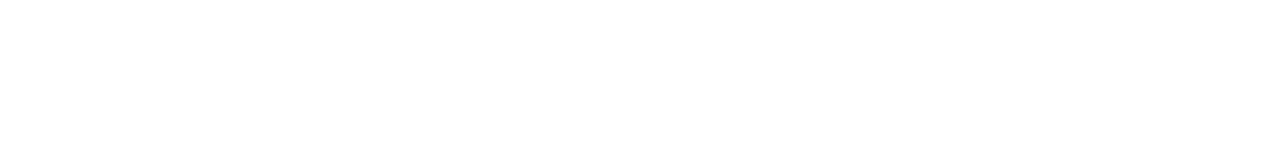
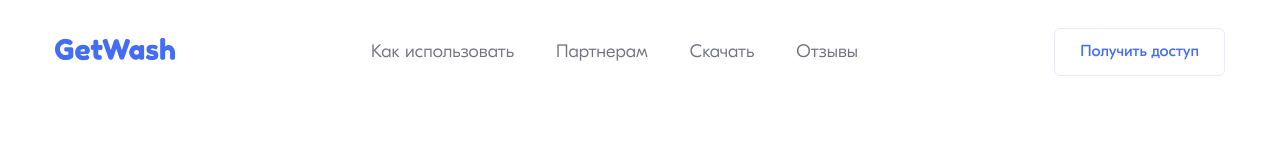
Before and after one commit to rntainvaider/getwash-traning--1, a plain HTML site: page index.html in a window 1280 px wide. Drawn offline with Linux system fonts and the light colour scheme.

Commit message:
added header

```diff
--- a/assets/css/base.css
+++ b/assets/css/base.css
@@ -0,0 +1,16 @@
+* {
+    box-sizing: border-box;
+}
+
+body {
+    font-family: var(--font-family);
+}
+
+button {
+    cursor: pointer;
+}
+
+.container {
+    max-width: 1170px;
+    margin: 0 auto;
+}
--- a/assets/css/blocks/header.css
+++ b/assets/css/blocks/header.css
@@ -0,0 +1,38 @@
+.header__wrapper {
+    display: flex;
+    align-items: center;
+    justify-content: space-between;
+    margin-top: 28px;
+}
+
+.header__menu {
+    display: flex;
+    gap: 42px;
+}
+
+.header__menu-link {
+    font-weight: 350;
+    font-size: 18px;
+    line-height: 140%;
+    color: var(--72727e);
+    transition: color 0.3s ease-in;
+}
+
+.header__button {
+    border: 1px solid var(--e9ecf5);
+    border-radius: 6px;
+    color: var(--446df6);
+    padding: 14px 25px;
+    transition: background 0.3s ease-in, color 0.3s ease-in;
+}
+
+@media (hover: hover) {
+    .header__button:hover {
+        background: var(--446df6);
+        color: var(--eeeeee);
+    }
+
+    .header__menu-link:hover {
+        color: var(--446df6);
+    }
+}
--- a/assets/css/fonts.css
+++ b/assets/css/fonts.css
@@ -0,0 +1,33 @@
+@font-face {
+    font-family: "GT Eesti Pro Display";
+    src:
+        local("GT Eesti Pro Display"),
+        url("../fonts/GTEestiProDisplay-Light.woff") format("woff"),
+        url("../fonts/GTEestiProDisplay-Light.woff2") format("woff2");
+    font-weight: 300;
+    font-style: normal;
+    font-display: swap;
+}
+
+@font-face {
+    font-family: "GT Eesti Pro Display";
+    src:
+        local("GT Eesti Pro Display"),
+        url("../fonts/GTEestiProDisplay-Regular.woff") format("woff"),
+        url("../fonts/GTEestiProDisplay-Regular.woff2") format("woff2");
+    font-weight: 400;
+    font-style: normal;
+    font-display: swap;
+}
+
+
+@font-face {
+    font-family: "GT Eesti Pro Display";
+    src:
+        local("GT Eesti Pro Display"),
+        url("../fonts/GTEestiProDisplay-Medium.woff") format("woff"),
+        url("../fonts/GTEestiProDisplay-Medium.woff2") format("woff2");
+    font-weight: 500;
+    font-style: normal;
+    font-display: swap;
+}
--- a/assets/css/reset.css
+++ b/assets/css/reset.css
@@ -0,0 +1,15 @@
+ul {
+    margin: 0;
+    padding: 0;
+    list-style: none;
+}
+
+a {
+    text-decoration: none;
+}
+
+button {
+    border: none;
+    padding: 0;
+    background: none;
+}
--- a/assets/css/variables.css
+++ b/assets/css/variables.css
@@ -0,0 +1,15 @@
+:root {
+    /* COLORS */
+    --eeeeee: #eee;
+    --3a3a3a: #3a3a3a;
+    --686868: #686868;
+    --c0c0c0: #c0c0c0;
+    --446df6: #446df6;
+    --e9ecf5: #e9ecf5;
+    --141b41: #141b41;
+    --72727e: #72727e;
+    --f7f8fd: #f7f8fd;
+
+    /* FONTS */
+    --font-family: "GT Eesti Pro Display", sans-serif;
+}
--- a/index.html
+++ b/index.html
@@ -1,14 +1,50 @@
 <!DOCTYPE html>
-<html lang="en">
+<html lang="ru">
 
 <head>
   <meta charset="UTF-8">
   <meta name="viewport" content="width=device-width, initial-scale=1.0">
   <title>Document</title>
+  <link rel="stylesheet" href="./assets/css/index.css">
 </head>
 
 <body>
-
+  <header class="header">
+    <div class="container">
+      <div class="header__wrapper">
+        <a href="./index.html" class="header__logo">
+          <img src="./assets/images/logo.svg" alt="Логотип GetWash" class="header__logo-icon">
+        </a>
+        <nav class="header__nav">
+          <ul class="header__menu">
+            <li class="header__menu-item">
+              <a href="#" class="header__menu-link">
+                Как использовать
+              </a>
+            </li>
+            <li class="header__menu-item">
+              <a href="#" class="header__menu-link">
+                Партнерам
+              </a>
+            </li>
+            <li class="header__menu-item">
+              <a href="#" class="header__menu-link">
+                Скачать
+              </a>
+            </li>
+            <li class="header__menu-item">
+              <a href="#" class="header__menu-link">
+                Отзывы
+              </a>
+            </li>
+          </ul>
+        </nav>
+        <button class="header__button">
+          Получить доступ
+        </button>
+      </div>
+    </div>
+  </header>
 </body>
 
 </html>
```
Also changed, not shown: assets/css/normalize.css, assets/fonts/GTEestiProDisplay-Light.woff (added), assets/fonts/GTEestiProDisplay-Light.woff2 (added), assets/fonts/GTEestiProDisplay-Medium.woff (added), assets/fonts/GTEestiProDisplay-Medium.woff2 (added), assets/fonts/GTEestiProDisplay-Regular.woff (added), assets/fonts/GTEestiProDisplay-Regular.woff2 (added), assets/images/logo.svg (added).
